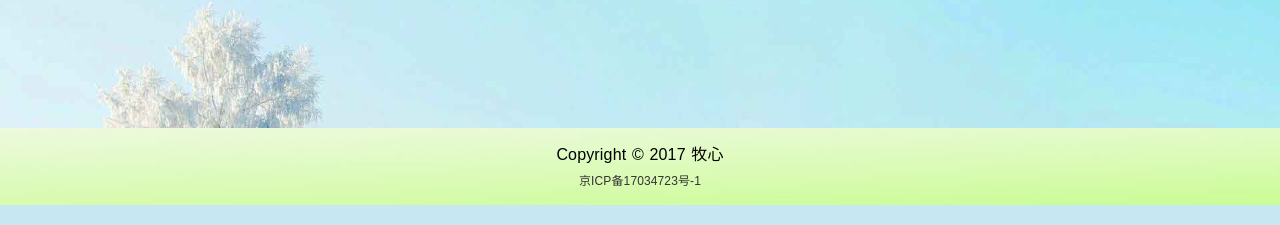
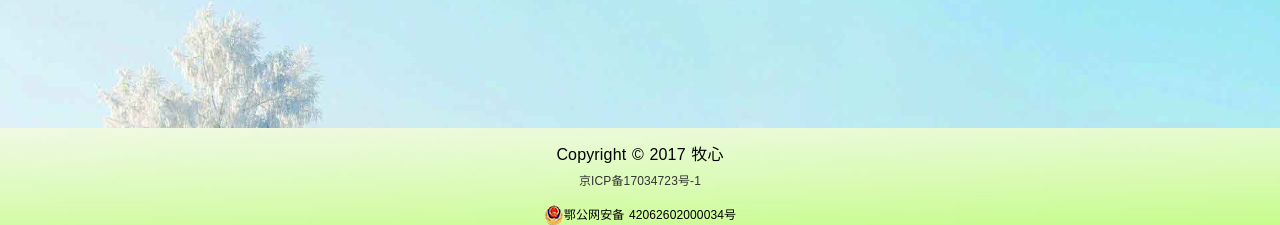
Before and after one commit to onion2014/myblog, a Django app: page / in a window 1280 px wide. Shown: the part 974-1199 px from the top of the page. Run offline with Django 3.2, Linux system fonts and the light colour scheme; data that the repository does not hold is empty; some libraries are stand-ins or nearby versions.

Commit message:
add beian

```diff
--- a/templates/base.html
+++ b/templates/base.html
@@ -144,8 +144,13 @@
                     <div class="row">
                         <div class="col-md-12">
                             <p class="copyright">Copyright&nbsp;&copy;&nbsp;2017&nbsp;牧心</p>
-							<p class="icp"><a href="http://www.miitbeian.gov.cn/" target="_blank">京ICP备17034723号-1</a></p>
-                        </div>
+							<p class="icp">京ICP备17034723号-1</p>
+							<p class="" style="text-align:center;">
+								<a target="_blank" href="http://www.beian.gov.cn/portal/registerSystemInfo?recordcode=42062602000034" style="line-height:20px;">
+									<img src="{% static 'img/icons/beian.png' %}" style=""/><span>鄂公网安备 42062602000034号</span>
+								</a>
+							</p>
+						</div>
                     </div>
                 </div>
             </footer>
```
Also changed, not shown: blog/static/img/icons/beian.png (added).
